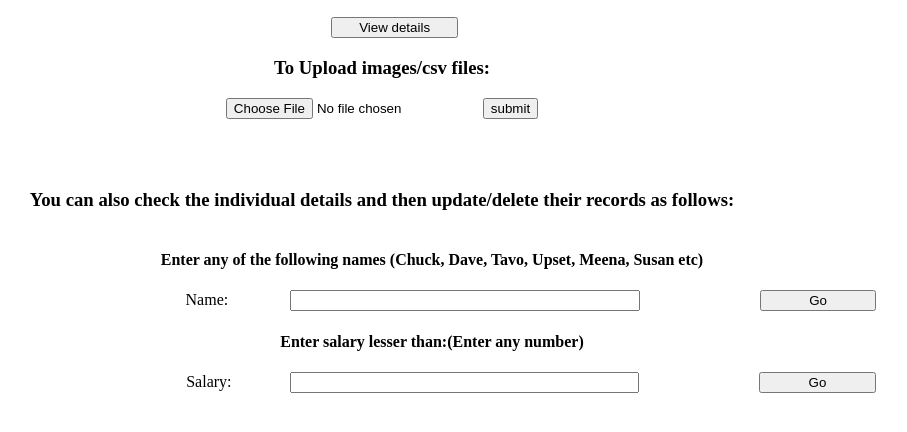
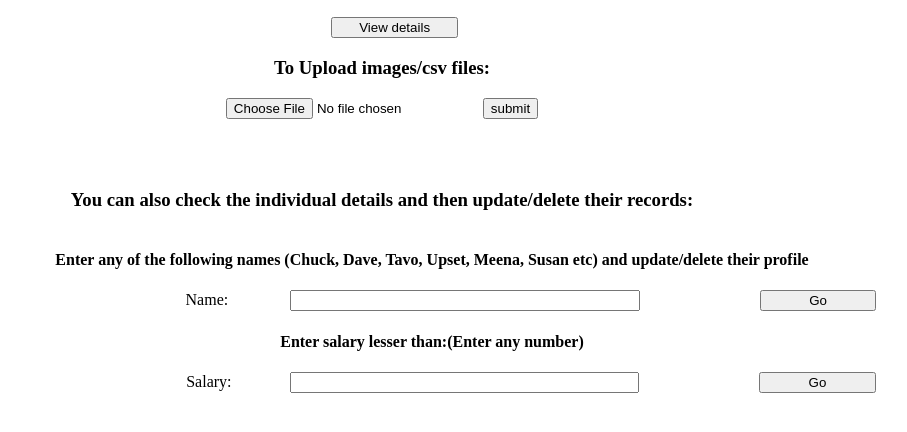
Before and after one commit to VijethaShenoyB/Assignment1, a Flask app: page / in a window 1280 px wide. Shown: the part 264-696 px from the top of the page, without its empty margins (258-1165 px from the left). Run offline with Flask 2, Linux system fonts and the light colour scheme.

Commit message:
Index change

```diff
--- a/templates/index.html
+++ b/templates/index.html
@@ -30,9 +30,9 @@
         </form></center>
         <br>
         <br>
-        <p><center><h3>You can also check the individual details and then update/delete their records as follows:</h3></p>
+        <p><center><h3>You can also check the individual details and then update/delete their records:</h3></p>
         <form action="/takedata" , method="POST" , method = "GET" style="margin-left: 100px; margin-top: 40px;">
-            <p><h4>Enter any of the following names (Chuck, Dave, Tavo, Upset, Meena, Susan etc) </h4></p>
+            <p><h4>Enter any of the following names (Chuck, Dave, Tavo, Upset, Meena, Susan etc) and update/delete their profile</h4></p>
         <label id="labels">Name:</label>
         <input type="text" id="SearchBar" name="SearchBar"/>
         <input type="submit" id="button" style="margin-left: 10%;width: 10%;" value="Go"/>
```
